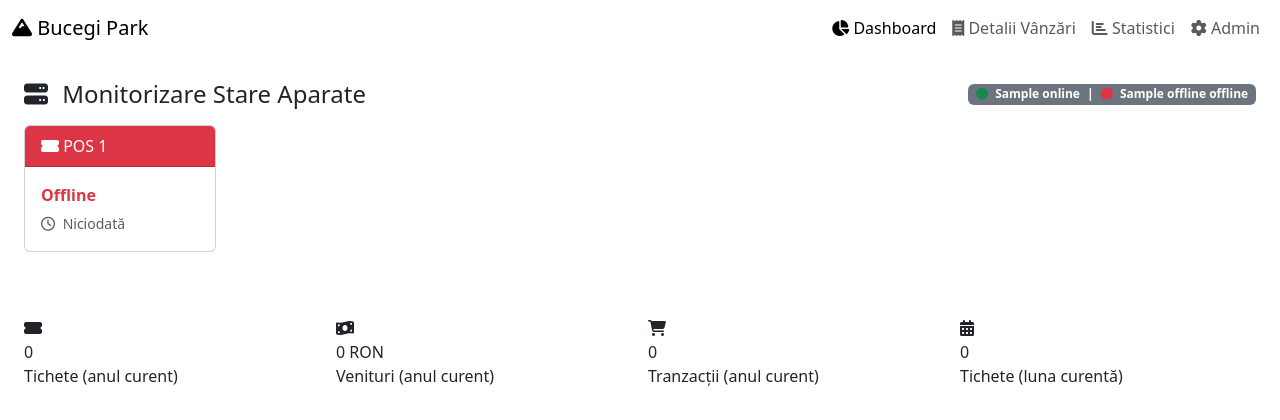
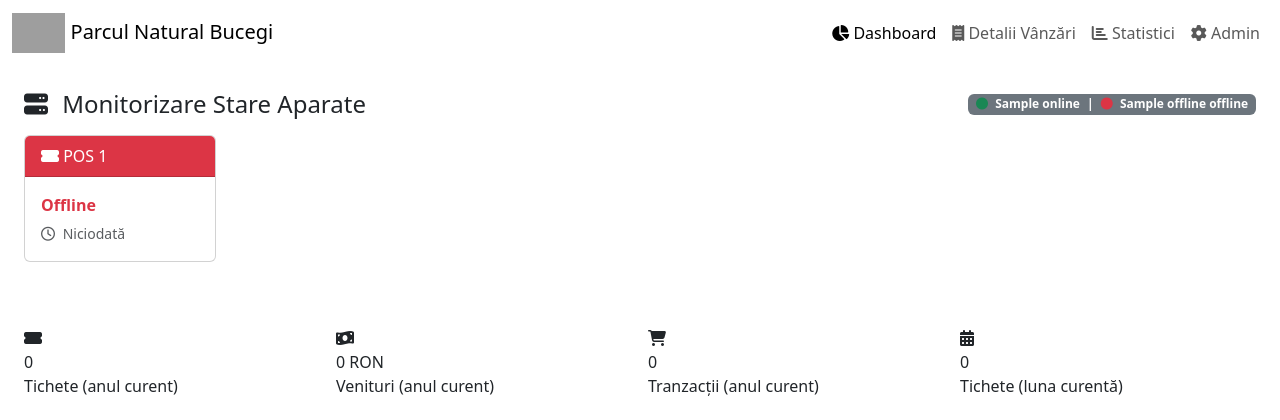
Before and after one commit to ungureanudaniel/automate_bilete_pnb, a Django app: template monitoring/templates/core/dashboard.html in a window 1280 px wide. Shown: the top 420 px of the page. Run offline with Django 5.2, Linux system fonts and the light colour scheme; tables that the repository leaves empty hold one stand-in row (values such as "Sample post"); the template is opened without the code that fills it: values that come from a table or form of the project are taken from there, most other values are stand-ins (such as "Sample title", 1, 10 or a date in 2020); grey boxes are pictures that could not be loaded.

Commit message:
edited dashboard

```diff
--- a/monitoring/templates/core/dashboard.html
+++ b/monitoring/templates/core/dashboard.html
@@ -4,7 +4,7 @@
 <head>
     <meta charset="UTF-8">
     <meta name="viewport" content="width=device-width, initial-scale=1.0">
-    <title>Bucegi Park - Ticket Dashboard</title>
+    <title>Parcul Natural Bucegi - Pagina monitorizare automate de bilete</title>
     <link href="https://cdn.jsdelivr.net/npm/bootstrap@5.3.0/dist/css/bootstrap.min.css" rel="stylesheet">
     <link rel="stylesheet" href="https://cdnjs.cloudflare.com/ajax/libs/font-awesome/6.4.0/css/all.min.css">
     <script src="https://cdn.jsdelivr.net/npm/chart.js"></script>
@@ -15,7 +15,7 @@
 <nav class="navbar navbar-expand-lg navbar-custom">
     <div class="container-fluid">
         <a class="navbar-brand" href="#">
-            <i class="fas fa-mountain"></i> Bucegi Park
+            <i class="fas"><img src="/static/images/bucegi-logo.png" alt="Parcul Natural Bucegi" class="img-fluid" style="max-height: 40px;"></i> Parcul Natural Bucegi
         </a>
         <button class="navbar-toggler" type="button" data-bs-toggle="collapse" data-bs-target="#navbarNav">
             <span class="navbar-toggler-icon"></span>
```
Also changed, not shown: static/images/bucegi_logo.png (added).
